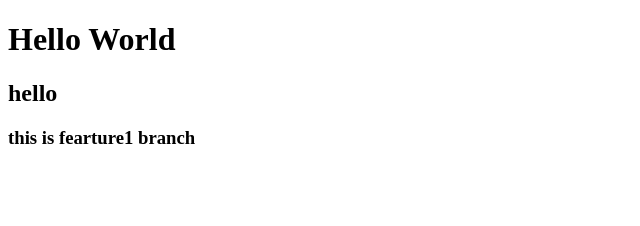
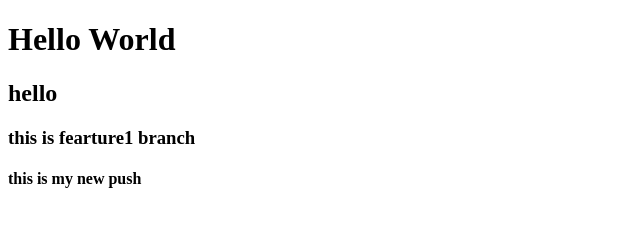
Before and after one commit to kirankkumar/just_to_learn, a plain HTML site: page index.html in a window 1280 px wide. Shown: the whole page, without its empty margins (0-640 px from the left). Drawn offline with Linux system fonts and the light colour scheme.

Commit message:
adding h4

```diff
--- a/index.html
+++ b/index.html
@@ -10,6 +10,7 @@
         <h1>Hello World</h1>
         <h2>hello</h2>
         <h3>this is fearture1 branch</h3>
+        <h4>this is my new push</h4>
     </div>
 </body>
 </html>
```
